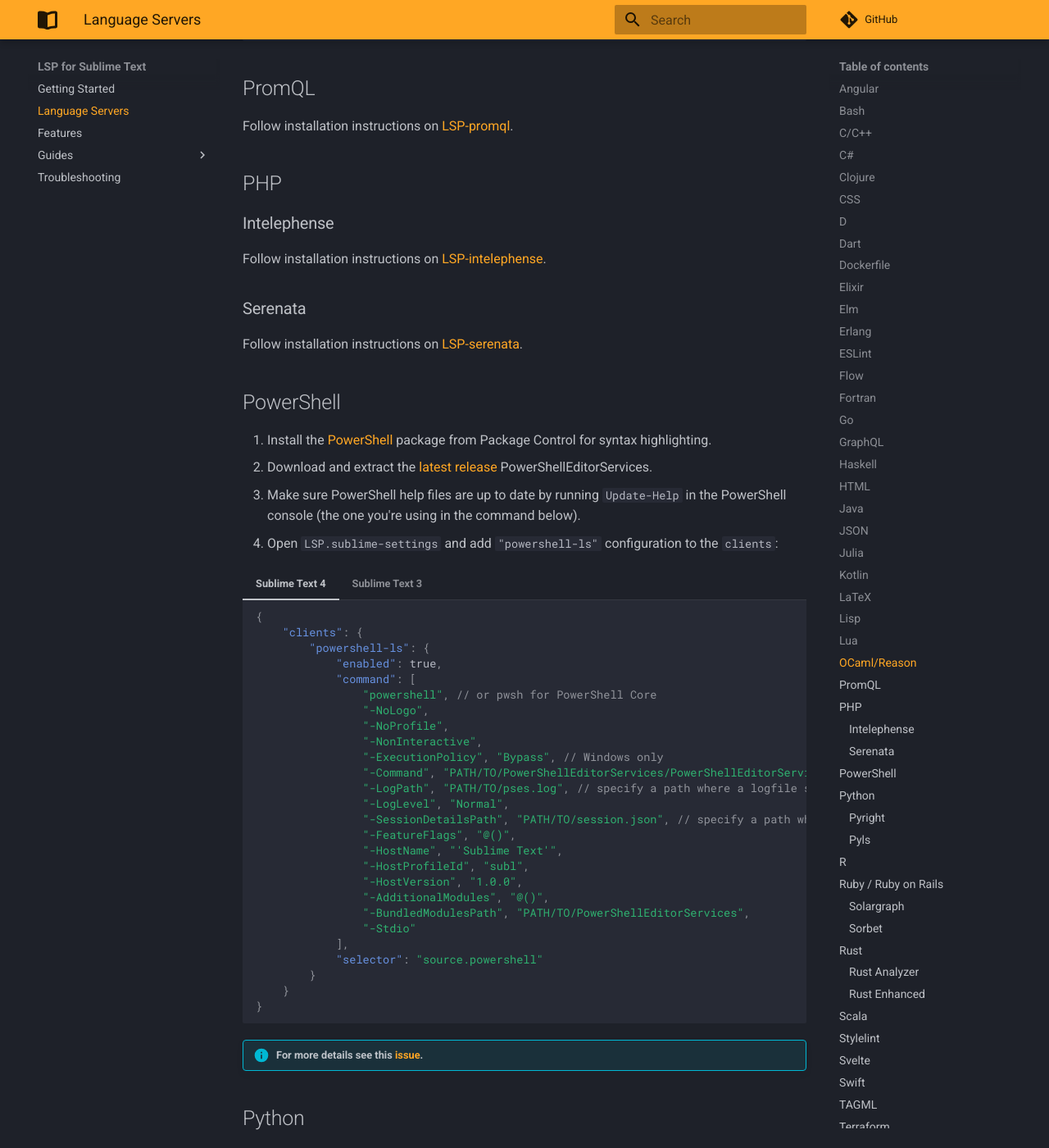
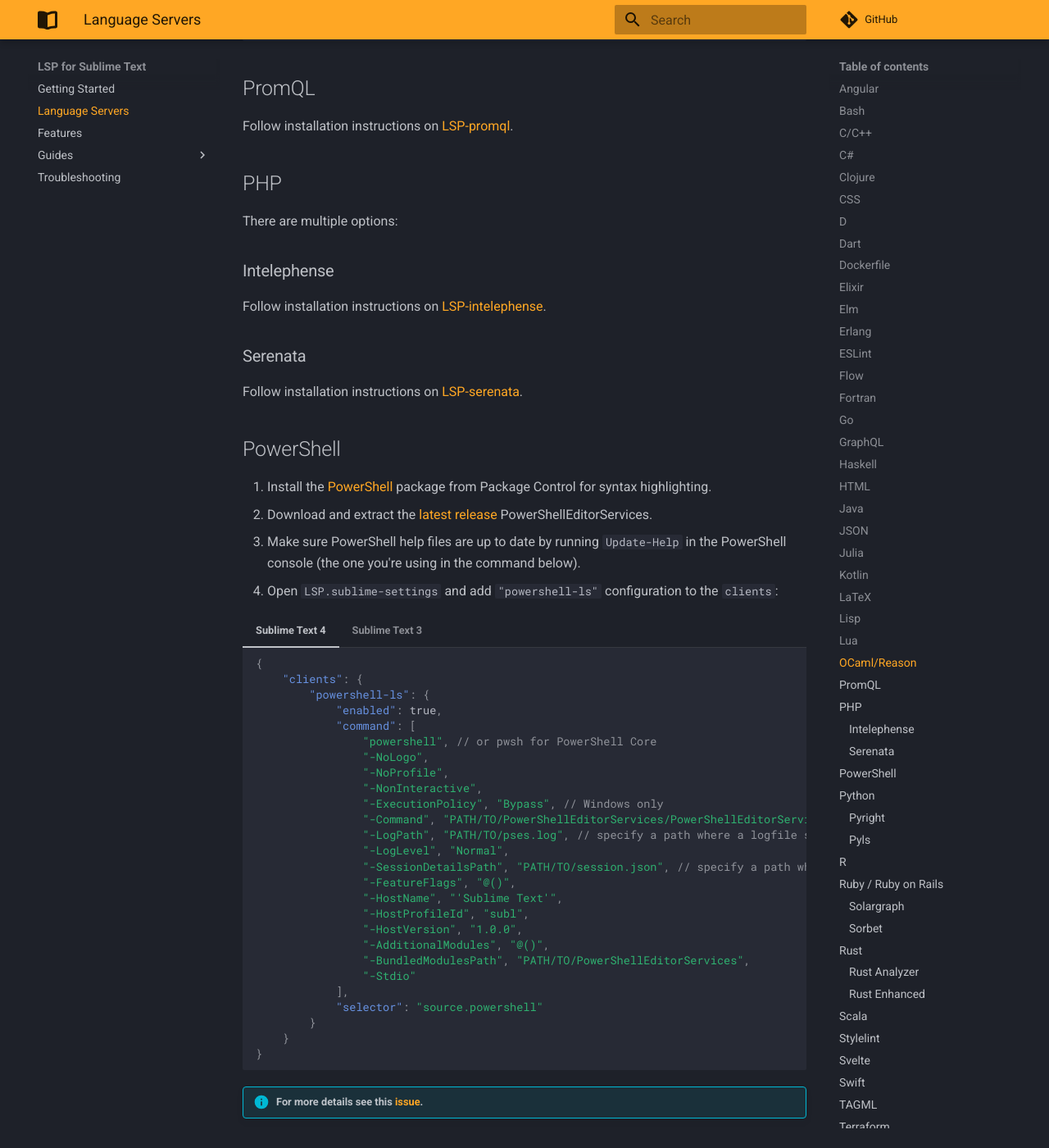
Before and after one commit to sublimelsp/LSP, an MkDocs documentation site: the page built from docs/language_servers.md, in a window 1280 px wide and 1400 px high, scrolled down 9154 px. Shown: the whole window at 82% size. Built offline with MkDocs 1.6.1 and Material for MkDocs 9.7.7, drawn with Linux system fonts in a browser that asks for light colours; comment, search, counter and statistics services are not loaded; some of the changed text lies outside the part shown.

Commit message:
add sentence that there are multiple options

````diff
--- a/docs/language_servers.md
+++ b/docs/language_servers.md
@@ -676,6 +676,8 @@
 
 ## PHP
 
+There are multiple options:
+
 ### Intelephense
 
 Follow installation instructions on [LSP-intelephense](https://github.com/sublimelsp/LSP-intelephense).
@@ -756,6 +758,8 @@
 !!! info "For more details see this [issue](https://github.com/PowerShell/PowerShellEditorServices/issues/1057)."
 
 ## Python
+
+There are multiple options:
 
 ### Pyright
 
@@ -870,6 +874,8 @@
 
 ## Ruby / Ruby on Rails
 
+There are multiple options:
+
 ### Solargraph
 
 1. Install [solargraph](https://github.com/castwide/solargraph#installation).
@@ -960,6 +966,8 @@
     ```
 
 ## Rust
+
+There are multiple options:
 
 ### Rust Analyzer
 
````
